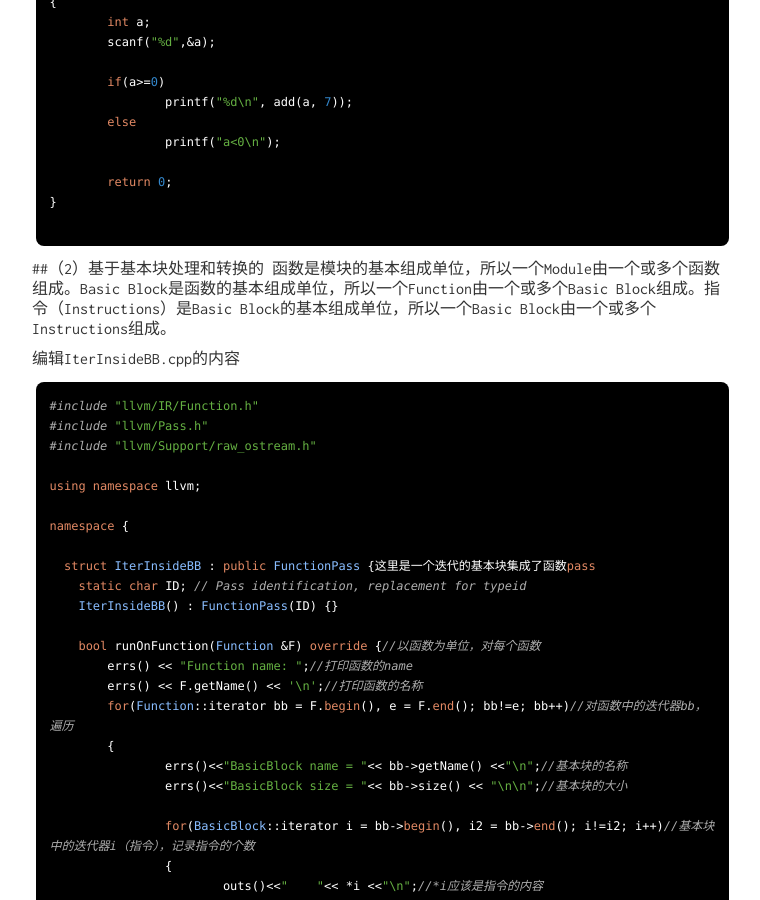
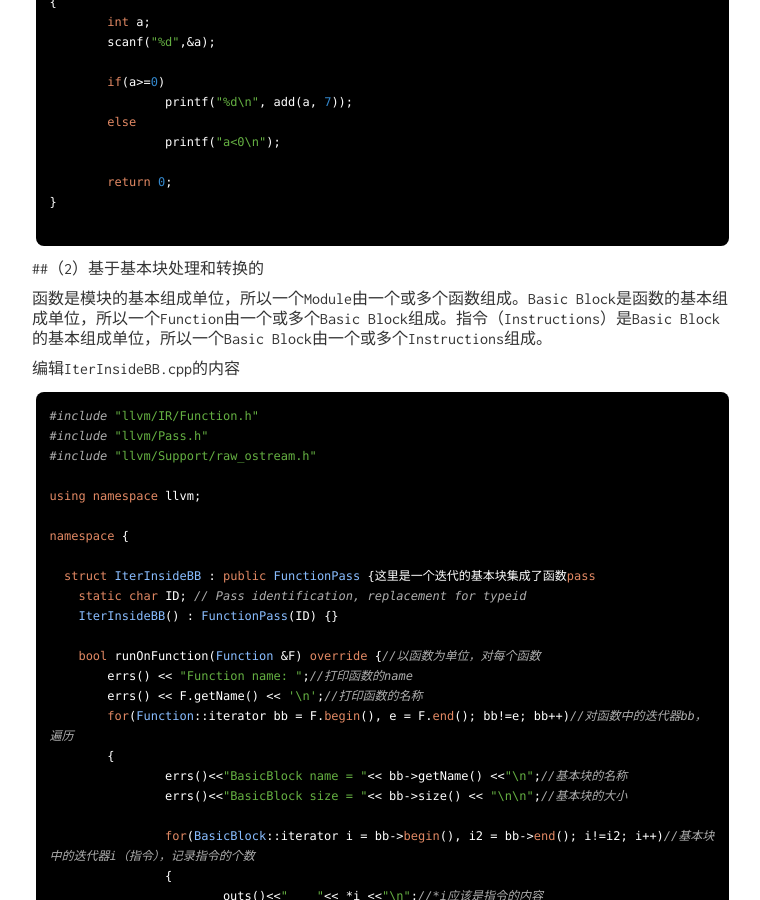
Before and after one commit to ZFeiXQ/ZFeiXQ.github.io, a Jekyll site: the page built from _posts/2020-02-16-LLVMPass.md, in a window 1280 px wide and 900 px high, scrolled down 1535 px. Shown: the whole window, without its empty margins (258-1018 px from the left). Built offline with Jekyll 4.4.1, drawn with Linux system fonts in a browser that asks for light colours; comment, search, counter and statistics services are not loaded; some of the changed text lies outside the part shown.

````diff
--- a/_posts/2020-02-16-LLVMPass.md
+++ b/_posts/2020-02-16-LLVMPass.md
@@ -81,6 +81,7 @@ int main()
 
 ```
 ##（2）基于基本块处理和转换的
+
 函数是模块的基本组成单位，所以一个Module由一个或多个函数组成。Basic Block是函数的基本组成单位，所以一个Function由一个或多个Basic Block组成。指令（Instructions）是Basic Block的基本组成单位，所以一个Basic Block由一个或多个Instructions组成。
 
 编辑IterInsideBB.cpp的内容
@@ -176,7 +177,9 @@ static RegisterPass<OpcodeCounter> X("OpcodeCounter", "Count the number of opcod
 
 ![](/assets/img/llvmpass/r3.png)
 
-##（4）找出所有的使用了某一个def（或者称value）的instructions。例如，在函数add中，定义了一个add，然后在其下面的一行语句中使用了它。而在main函数中定义了一个cmp，同样在其后的一行语句中使用了它。当然，这里所使用的仅仅是一个简单的示例程序，在实际的程序中一个def是可以被使用很多次的。
+##（4）找出所有的使用了某一个def（或者称value）的instructions
+
+例如，在函数add中，定义了一个add，然后在其下面的一行语句中使用了它。而在main函数中定义了一个cmp，同样在其后的一行语句中使用了它。当然，这里所使用的仅仅是一个简单的示例程序，在实际的程序中一个def是可以被使用很多次的。
 
 ```c
 #include "llvm/IR/Function.h"
````
